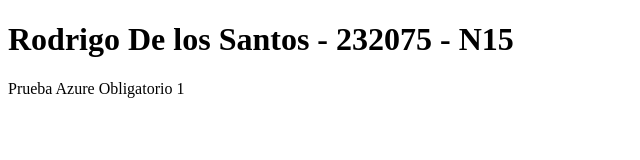
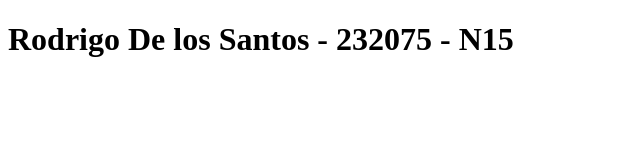
Before and after one commit to Rodrigodls10/ObligatorioRodrigo, a plain HTML site: page Index.html in a window 1280 px wide. Shown: the whole page, without its empty margins (0-640 px from the left). Drawn offline with Linux system fonts and the light colour scheme.

Commit message:
Primer cambio

```diff
--- a/Index.html
+++ b/Index.html
@@ -7,6 +7,5 @@
 </head>
 <body>
     <h1>Rodrigo De los Santos - 232075 - N15</h1>
-    <p>Prueba Azure Obligatorio 1</p>
 </body>
 </html>
```
